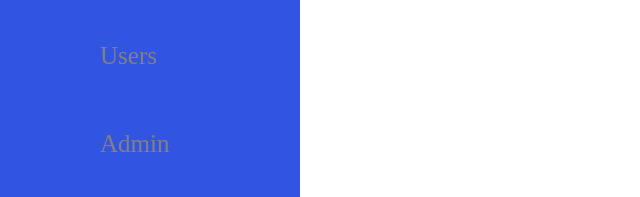
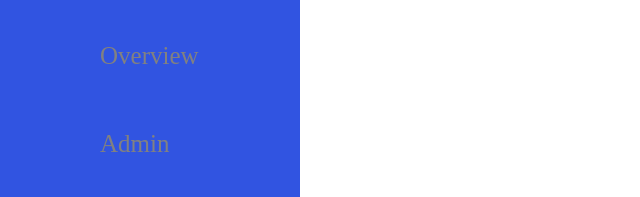
Before and after one commit to jOjO1083/TOC-DASHBOARD, a plain HTML site: page index.html in a window 1280 px wide. Shown: the part 191-388 px from the top of the page, 0-640 px from the left. Drawn offline with Linux system fonts and the light colour scheme.

Commit message:
update side nav

```diff
--- a/index.html
+++ b/index.html
@@ -12,7 +12,7 @@
       <div class="sidenav">
         <h1 class="head1">TOC Dashboard</h1>
         <a href="#">Dashboard</a>
-        <a href="#">Users</a>
+        <a href="#">Overview</a>
         <a href="#">Admin</a>
         <a href="#">Settings</a>
         <fas class="fan">fan</fas>
```
